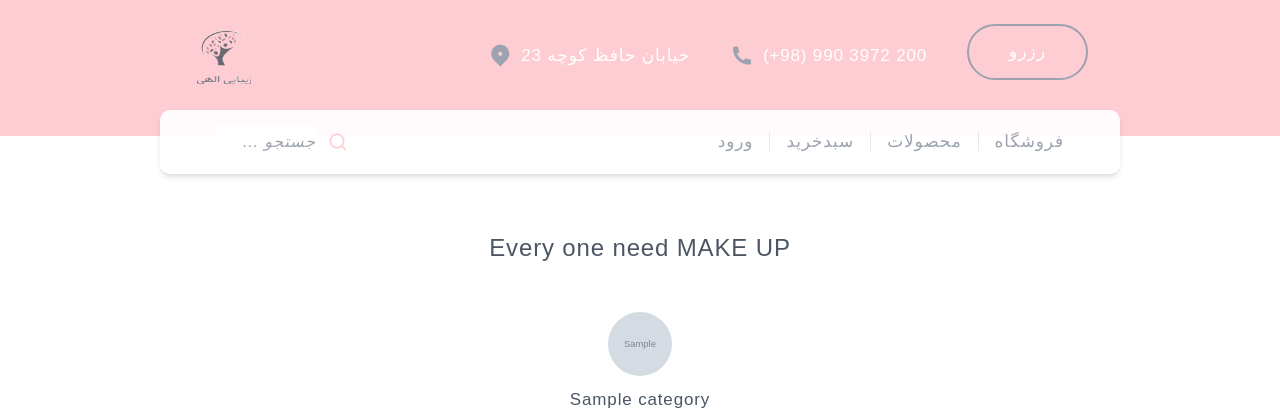
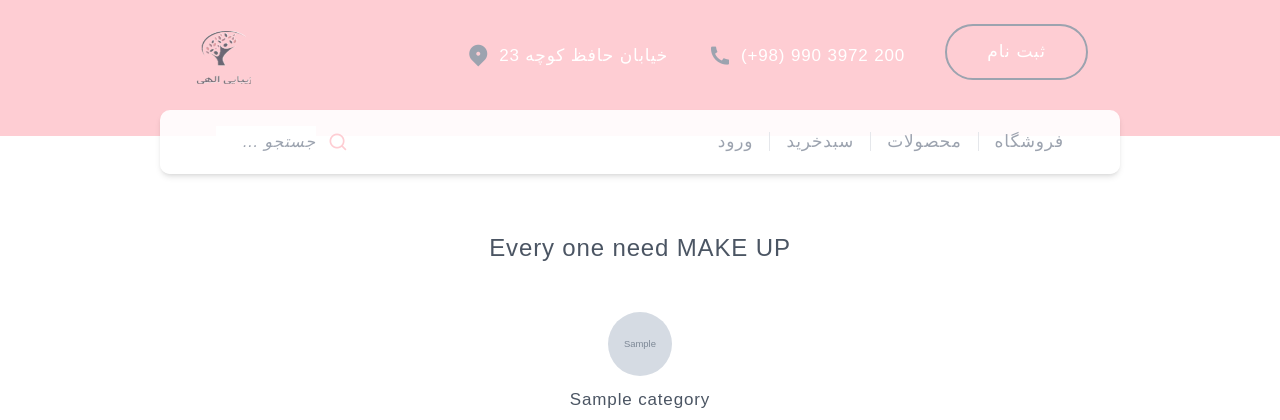
Before and after one commit to Sajjadhosseinrezaei/DivineBeautyShop, a Django app: page / in a window 1280 px wide. Shown: the top 420 px of the page. Run offline with Django 5.2, Linux system fonts and the light colour scheme; tables that the repository leaves empty hold one stand-in row (values such as "Sample post"); grey boxes marked "Sample" are stand-in pictures; some libraries are stand-ins or nearby versions; some web fonts are replaced.

Commit message:
add button register to home page under phone number and refactor readme file

```diff
--- a/home/templates/home/html/home.html
+++ b/home/templates/home/html/home.html
@@ -54,8 +54,10 @@
                 </div>
 
                 {% comment %} <!-- btn --> {% endcomment %}
-                <button class="btn btn-sm w-60 lg:w-auto mx-auto lg:mx-0">رزرو</button>
-
+                {% if user.is_authenticated %}
+                {% else %}
+                <button class="btn btn-sm w-60 lg:w-auto mx-auto lg:mx-0"><a href="{% url "accounts:register" %}">ثبت نام</a></button>
+                {% endif %}
                 {% comment %} <!-- sm nav ///? --> {% endcomment %}
                 <nav
                     class="snav bg-white fixed w-[300px] h-screen shadow-2xl lg:hidden transition-all duration-300 z-30 top-0 -right-[300px] ">
```
Also changed, not shown: README.md.
